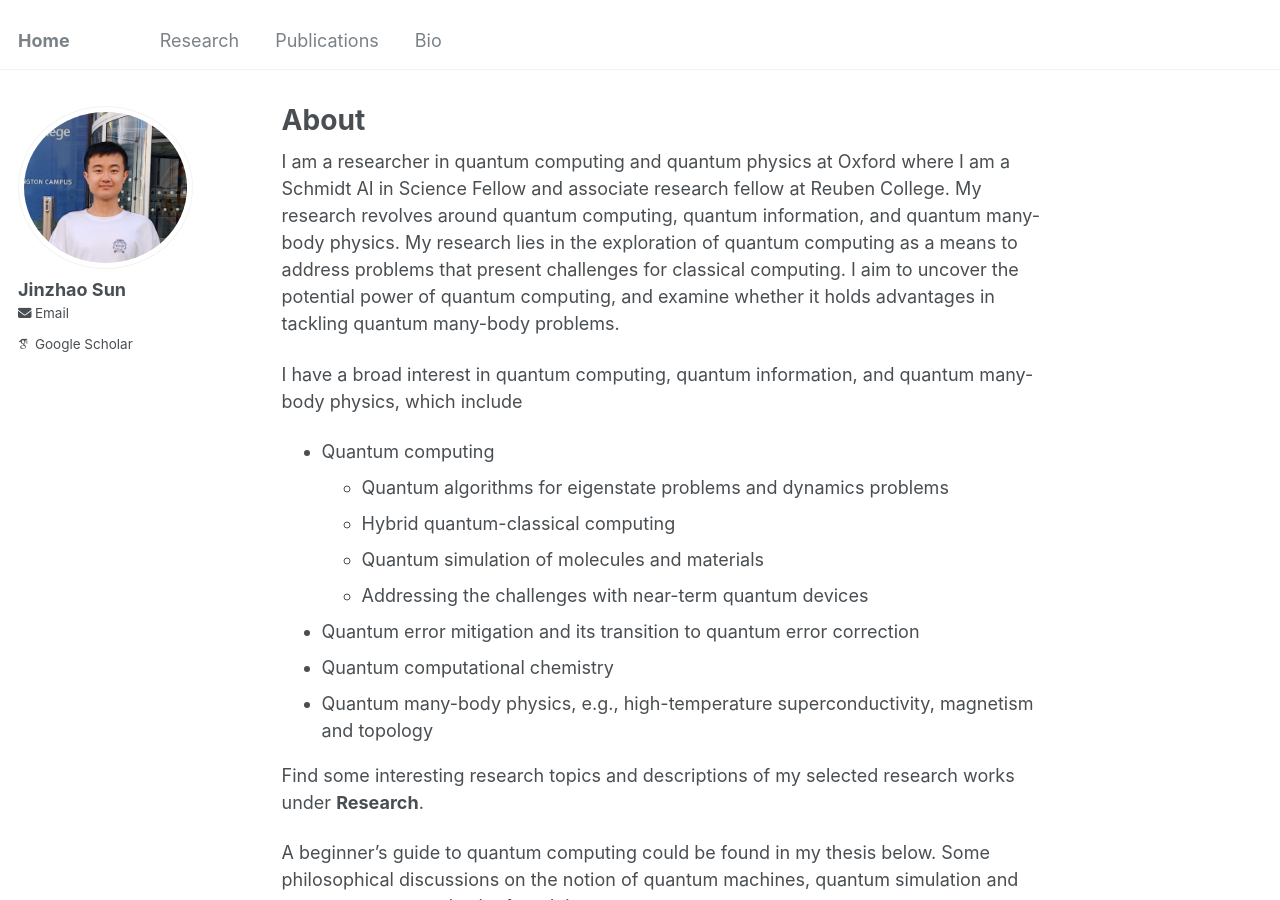
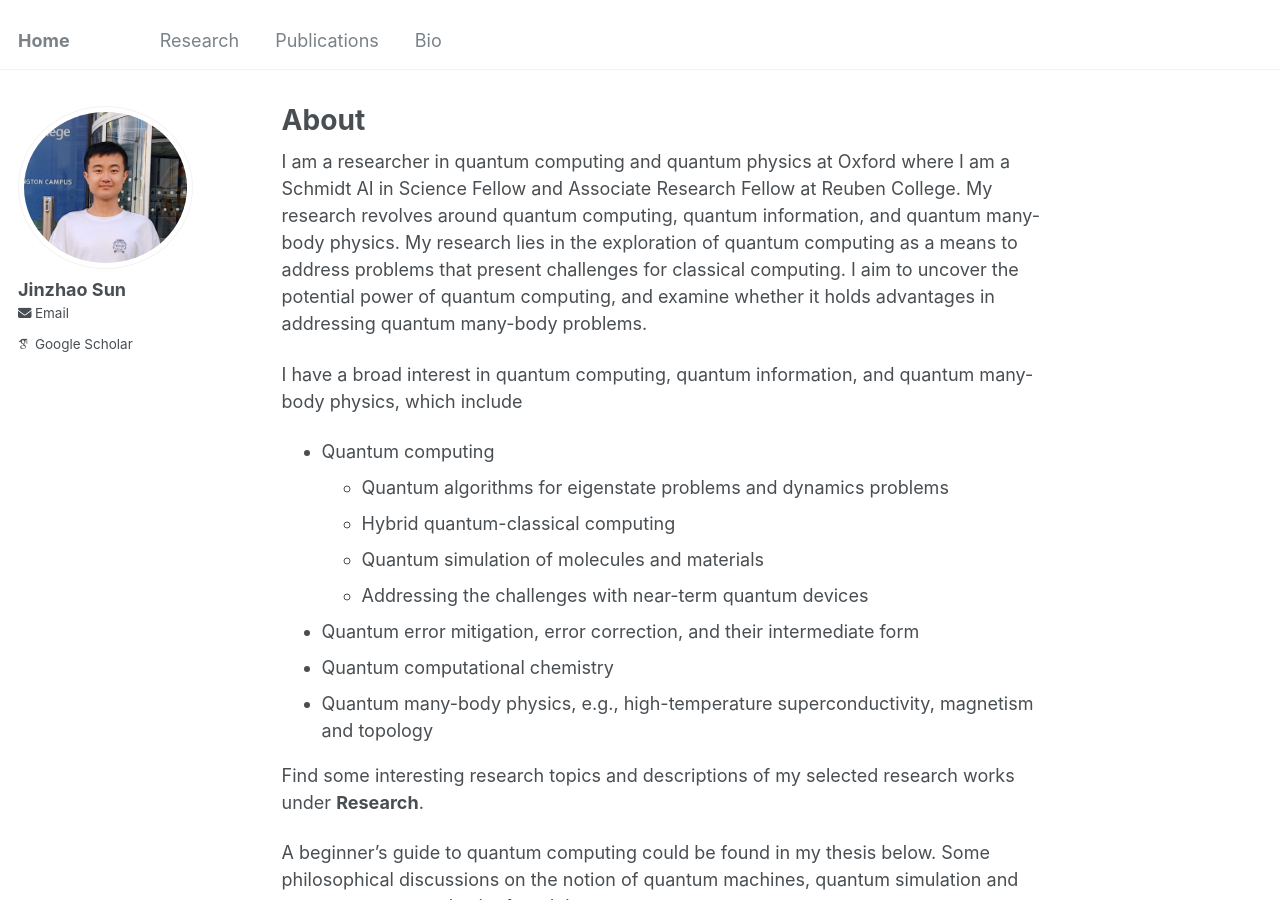
Before and after one commit to jinzhao-sun/jinzhao-sun.github.io, a Jekyll site: the page built from _pages/about.md, in a window 1280 px wide and 900 px high. Built offline with Jekyll 4.4.1, drawn with Linux system fonts in a browser that asks for light colours; some web fonts are replaced.

Commit message:
Update about.md

```diff
--- a/_pages/about.md
+++ b/_pages/about.md
@@ -8,7 +8,7 @@ redirect_from:
 ---
 
 
-I am a researcher in quantum computing and quantum physics at Oxford where I am a Schmidt AI in Science Fellow and associate research fellow at Reuben College. My research revolves around quantum computing, quantum information, and quantum many-body physics. My research lies in the exploration of quantum computing as a means to address problems that present challenges for classical computing. I aim to uncover the potential power of quantum computing, and examine whether it holds advantages in tackling quantum many-body problems.
+I am a researcher in quantum computing and quantum physics at Oxford where I am a Schmidt AI in Science Fellow and Associate Research Fellow at Reuben College. My research revolves around quantum computing, quantum information, and quantum many-body physics. My research lies in the exploration of quantum computing as a means to address problems that present challenges for classical computing. I aim to uncover the potential power of quantum computing, and examine whether it holds advantages in addressing quantum many-body problems.
 
 I have a broad interest in quantum computing, quantum information, and quantum many-body physics, which include
 * Quantum computing
@@ -16,7 +16,7 @@ I have a broad interest in quantum computing, quantum information, and quantum m
   *  Hybrid quantum-classical computing
   *  Quantum simulation of molecules and materials
   *  Addressing the challenges with near-term quantum devices
-* Quantum error mitigation and its transition to quantum error correction
+* Quantum error mitigation, error correction, and their intermediate form
 * Quantum computational chemistry
 * Quantum many-body physics, e.g., high-temperature superconductivity, magnetism and topology
 
```
